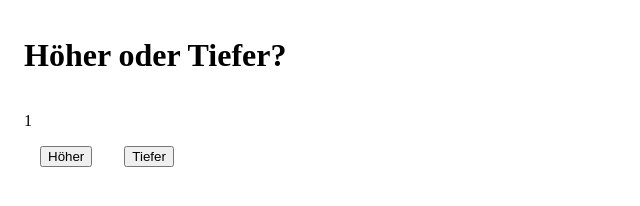
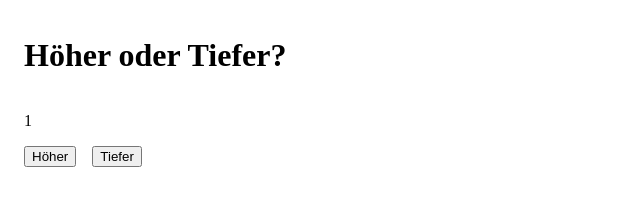
Before and after one commit to YEEET64/Training, a plain HTML site: page index.html in a window 1280 px wide. Shown: the whole page, without its empty margins (0-640 px from the left). Drawn offline with Linux system fonts and the light colour scheme.

Commit message:
Update style.css

```diff
--- a/style.css
+++ b/style.css
@@ -11,5 +11,5 @@
 }
 
 button {
-  margin: 0px 16px 0px 16px;
+  margin-right: 16px;
 }
```
